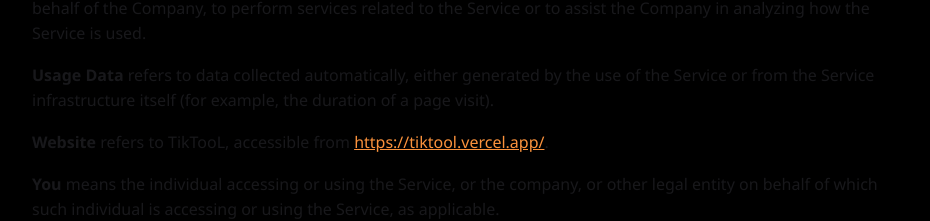
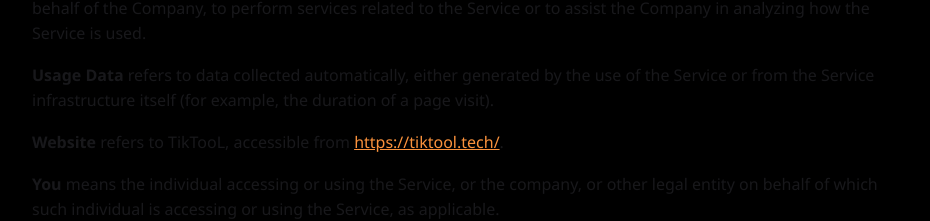
Before and after one commit to HOoBs0/TikTool, a Next.js app: page /en/privacy-policy in a window 1280 px wide. Shown: the part 1259-1480 px from the top of the page, without its empty margins (168-1098 px from the left). Built offline with nearby package versions, Linux system fonts and the light colour scheme; some icons are missing.

Commit message:
Update website URL in privacy policy

```diff
--- a/src/app/[locale]/privacy-policy/page.js
+++ b/src/app/[locale]/privacy-policy/page.js
@@ -43,7 +43,7 @@ export default function Policy() {
                     <p><strong>Usage Data</strong> refers to data collected automatically, either generated by the use of the Service or from the Service infrastructure itself (for example, the duration of a page visit).</p>
                 </li>
                 <li>
-                    <p><strong>Website</strong> refers to TikTooL, accessible from <a href="https://tiktool.vercel.app/" rel="external nofollow noopener" target="_blank">https://tiktool.vercel.app/</a>.</p>
+                    <p><strong>Website</strong> refers to TikTooL, accessible from <a href="https://tiktool.tech/" rel="external nofollow noopener" target="_blank">https://tiktool.tech/</a>.</p>
                 </li>
                 <li>
                     <p><strong>You</strong> means the individual accessing or using the Service, or the company, or other legal entity on behalf of which such individual is accessing or using the Service, as applicable.</p>
```
